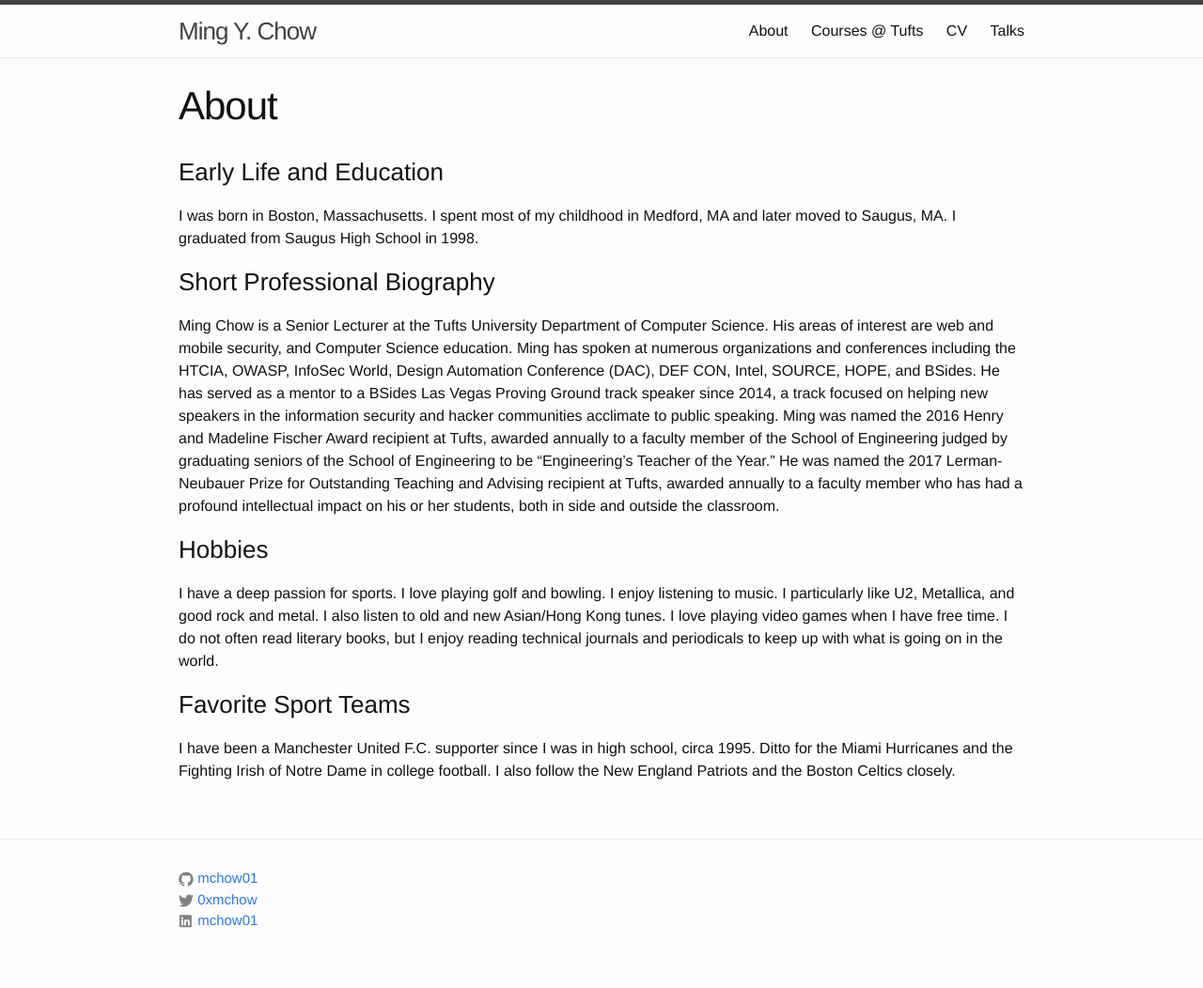
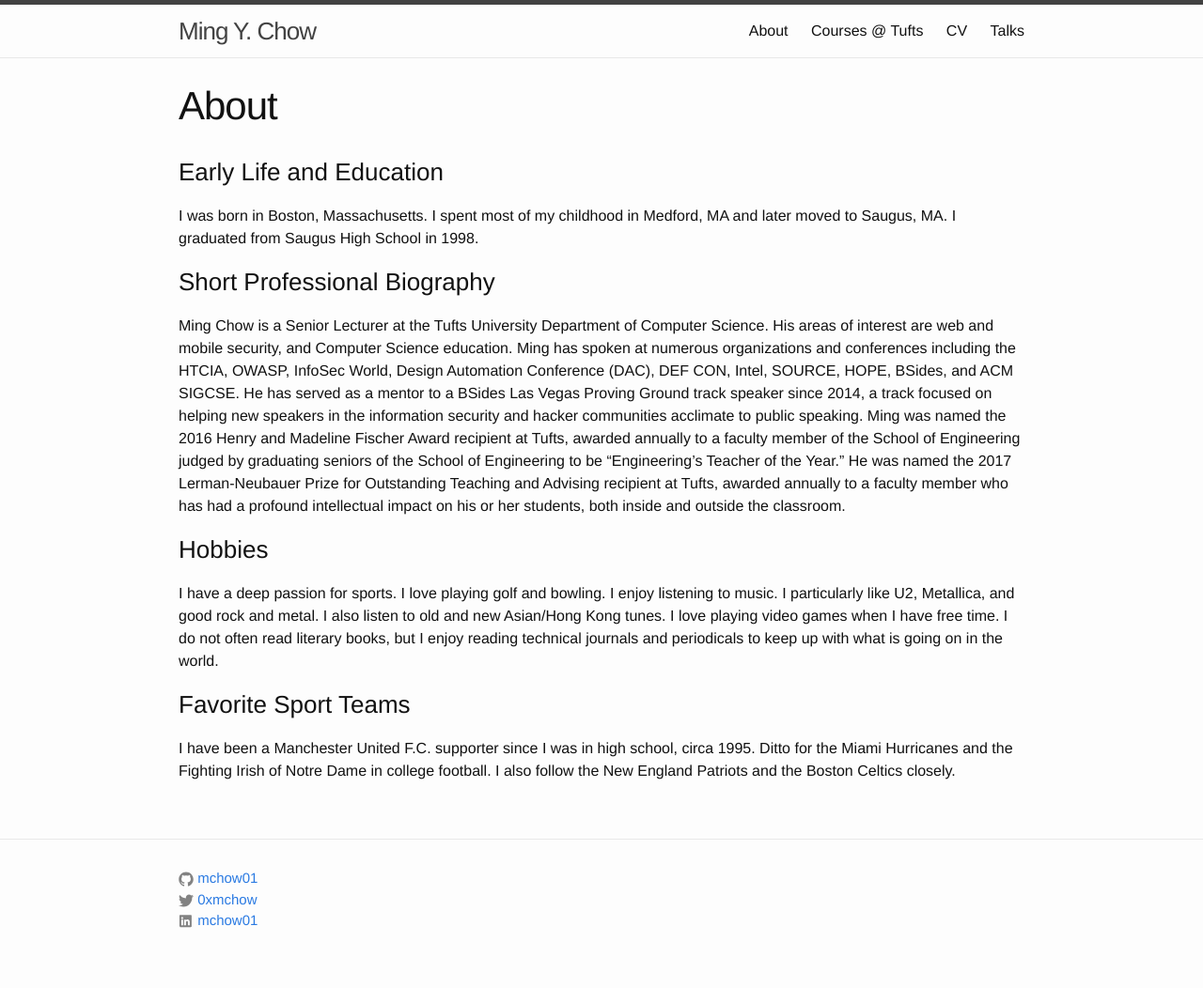
Before and after one commit to mchow01/mchow01.github.io, a Jekyll site: the page built from about.md, in a window 1280 px wide. Shown: the whole page at 94% size. Built offline with Jekyll 4.4.1, drawn with Linux system fonts in a browser that asks for light colours.

Commit message:
Minor update to bio

```diff
--- a/about.md
+++ b/about.md
@@ -8,7 +8,7 @@
 I was born in Boston, Massachusetts. I spent most of my childhood in Medford, MA and later moved to Saugus, MA.  I graduated from Saugus High School in 1998.
 
 ### Short Professional Biography
-Ming Chow is a Senior Lecturer at the Tufts University Department of Computer Science. His areas of interest are web and mobile security, and Computer Science education.   Ming has spoken at numerous organizations and conferences including the HTCIA, OWASP, InfoSec World, Design Automation Conference (DAC), DEF CON, Intel, SOURCE, HOPE, and BSides.  He has served as a mentor to a BSides Las Vegas Proving Ground track speaker since 2014, a track focused on helping new speakers in the information security and hacker communities acclimate to public speaking.  Ming was named the 2016 Henry and Madeline Fischer Award recipient at Tufts, awarded annually to a faculty member of the School of Engineering judged by graduating seniors of the School of Engineering to be "Engineering's Teacher of the Year."  He was named the 2017 Lerman-Neubauer Prize for Outstanding Teaching and Advising recipient at Tufts, awarded annually to a faculty member who has had a profound intellectual impact on his or her students, both in side and outside the classroom.
+Ming Chow is a Senior Lecturer at the Tufts University Department of Computer Science. His areas of interest are web and mobile security, and Computer Science education.   Ming has spoken at numerous organizations and conferences including the HTCIA, OWASP, InfoSec World, Design Automation Conference (DAC), DEF CON, Intel, SOURCE, HOPE, BSides, and ACM SIGCSE.  He has served as a mentor to a BSides Las Vegas Proving Ground track speaker since 2014, a track focused on helping new speakers in the information security and hacker communities acclimate to public speaking.  Ming was named the 2016 Henry and Madeline Fischer Award recipient at Tufts, awarded annually to a faculty member of the School of Engineering judged by graduating seniors of the School of Engineering to be "Engineering's Teacher of the Year."  He was named the 2017 Lerman-Neubauer Prize for Outstanding Teaching and Advising recipient at Tufts, awarded annually to a faculty member who has had a profound intellectual impact on his or her students, both inside and outside the classroom.
 
 ### Hobbies
 I have a deep passion for sports.  I love playing golf and bowling.  I enjoy listening to music.  I particularly like U2, Metallica, and good rock and metal.  I also listen to old and new Asian/Hong Kong tunes.  I love playing video games when I have free time.  I do not often read literary books, but I enjoy reading technical journals and periodicals to keep up with what is going on in the world.
```
Also changed, not shown: 3 other files.
